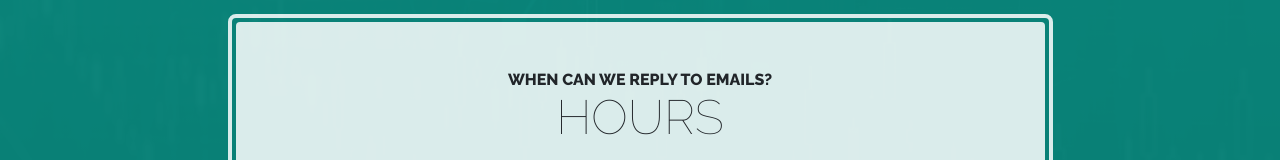
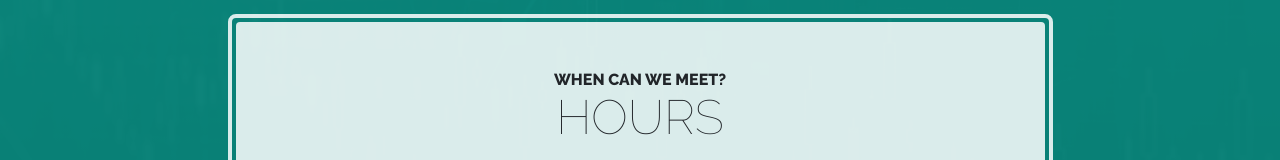
Before and after one commit to SHS-Web-Dev-Club/club_site, a website: page contact.html in a window 1280 px wide. Shown: the part 506-666 px from the top of the page. Drawn offline with Linux system fonts and the light colour scheme.

Commit message:
new contact

```diff
--- a/contact.html
+++ b/contact.html
@@ -63,7 +63,7 @@
           <div class="col-xl-9 mx-auto">
             <div class="cta-inner text-center rounded">
               <h2 class="section-heading mb-5">
-                <span class="section-heading-upper">When Can We Reply to Emails?</span>
+                <span class="section-heading-upper">When Can We Meet?</span>
                 <span class="section-heading-lower">Hours</span>
               </h2>
               <ul class="list-unstyled list-hours mb-5 text-left mx-auto">
```
